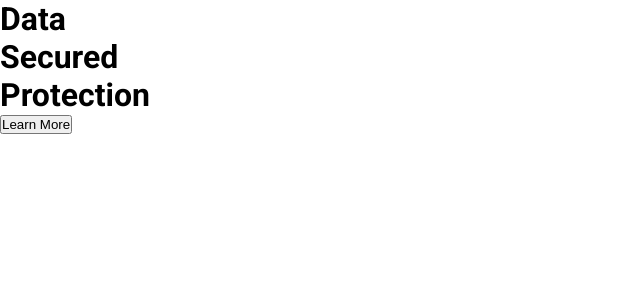
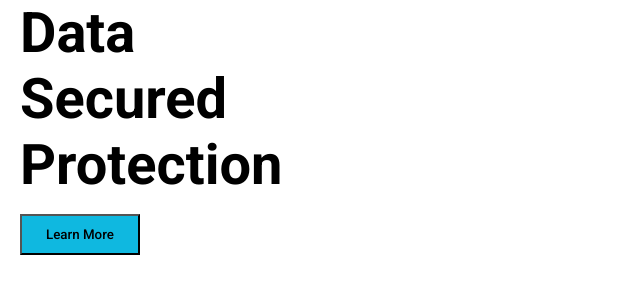
Before and after one commit to MardonovD/counter-redux-conntect, a React (Create React App) app: page / in a window 1280 px wide. Shown: the top 300 px of the page, without its empty margins (0-640 px from the left). Built offline with nearby package versions, Linux system fonts and the light colour scheme.

Commit message:
website structura arxitektura

```diff
--- a/src/index.css
+++ b/src/index.css
@@ -26,3 +26,36 @@ code {
   font-family: source-code-pro, Menlo, Monaco, Consolas, "Courier New",
     monospace;
 }
+
+ul {
+  list-style-type: none;
+}
+
+a {
+  text-decoration: none;
+  color: #fff;
+}
+
+p {
+  font-size: 1.2rem;
+  line-height: 1.4;
+}
+
+h1 {
+  font-size: 3.5rem;
+}
+h2 {
+  font-size: 3rem;
+}
+
+.container {
+  max-width: 1240px;
+  margin: auto;
+}
+
+button {
+  font-family: "Roboto", sans-serif;
+  padding: 0.7rem 1.5rem;
+  margin: 1rem 0;
+  background-color: var(--primary-color);
+}
```
